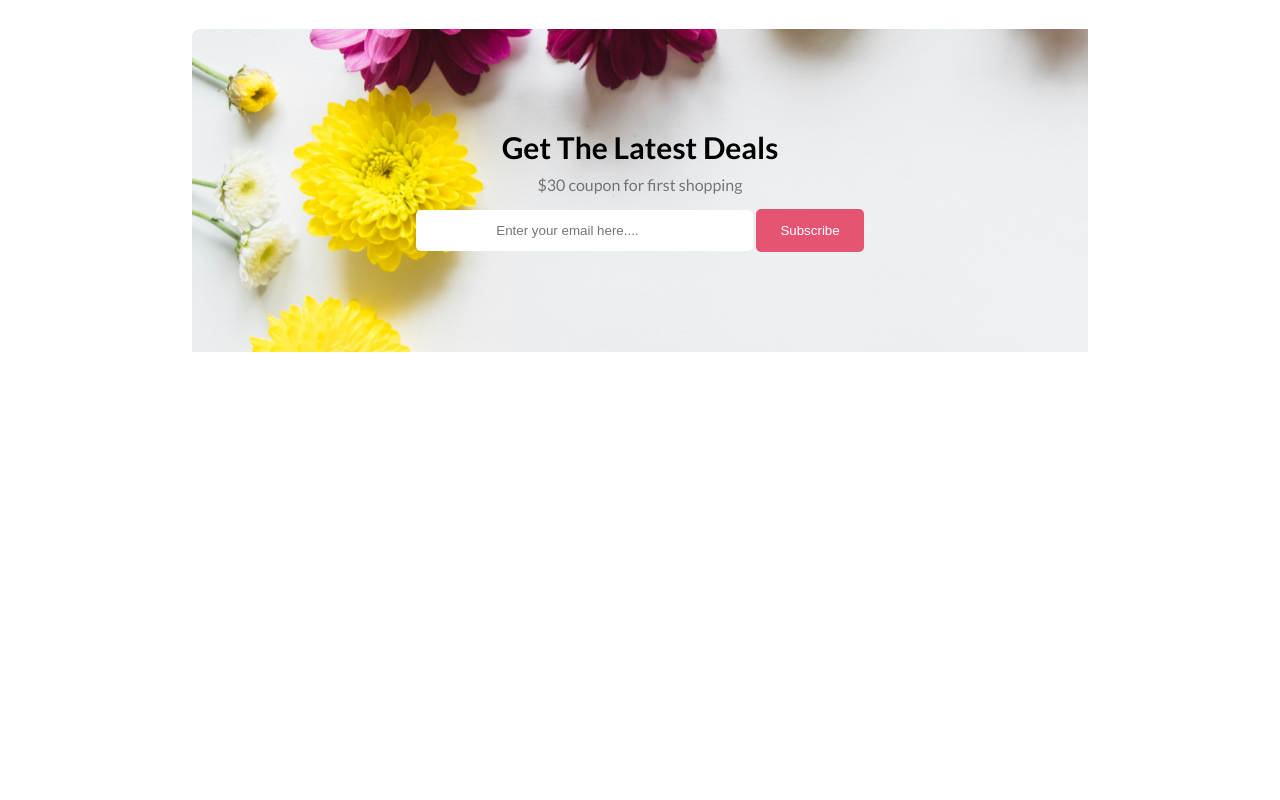
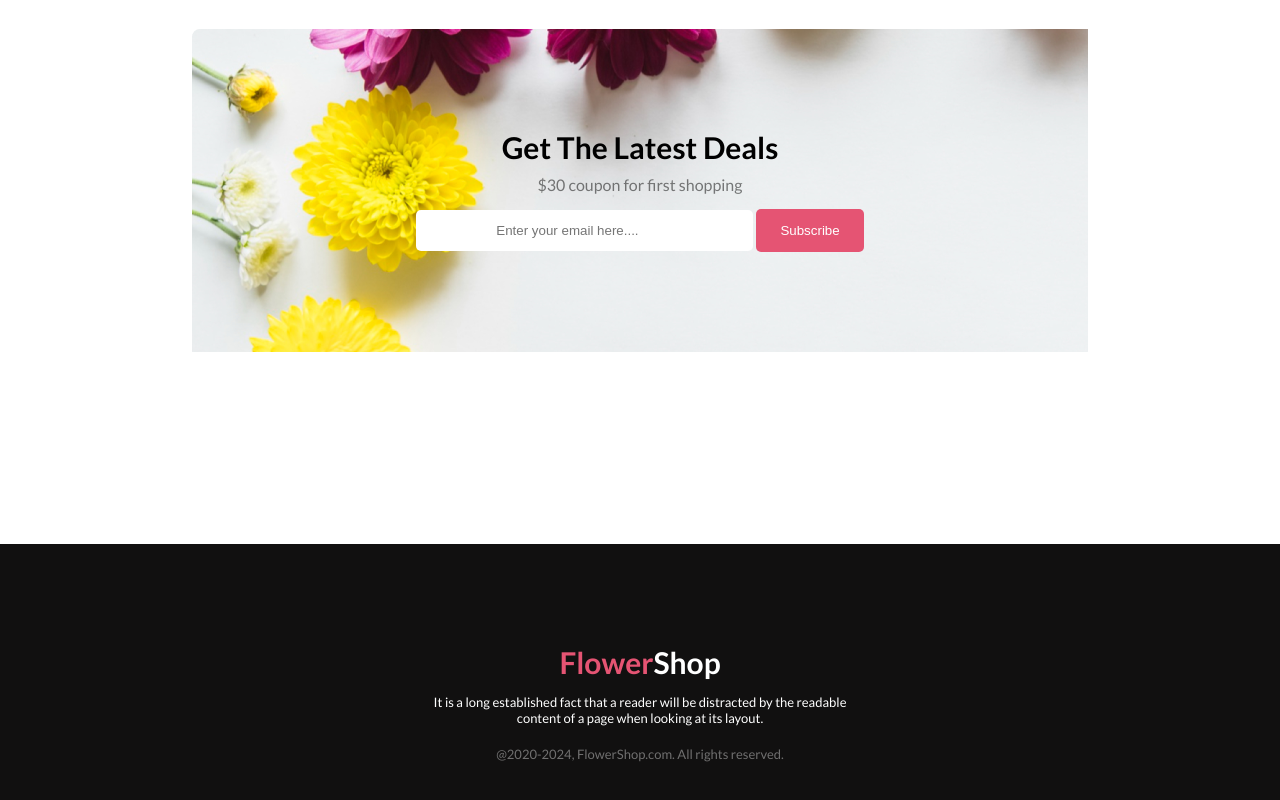
Before and after one commit to tausifislamsheik/FlowerShop, a plain HTML site: page index.html in a window 1280 px wide. Shown: the part 2550-3350 px from the top of the page. Before the commit the page ends 3094 px from the top, so only its background shows below. Drawn offline with Linux system fonts and the light colour scheme.

Commit message:
footer section added

```diff
--- a/index.html
+++ b/index.html
@@ -123,6 +123,10 @@
             </div>
         </section>
     </main>
-    <footer></footer>
+    <footer class="footer">
+        <h3 class="footer-logo"><span class="brand-color">Flower</span>Shop</h3>
+        <p class="footer-description">It is a long established fact that a reader will be distracted by the readable <br> content of a page when looking at its layout.</p>
+        <p class="footer-description-copyright">@2020-2024, FlowerShop.com. All rights reserved. </p>
+    </footer>
 </body>
 </html>
--- a/style.css
+++ b/style.css
@@ -181,3 +181,22 @@ nav h3{
     border-radius: 5px;
     border: none;
 }
+.footer{
+    background-color: rgb(17, 16, 16);
+    text-align: center;
+    padding: 100px;
+}
+.footer-description{
+    color: #FFF;
+    font-size: 13px;
+}
+.footer-description-copyright{
+    color: rgba(255, 255, 255, 0.4);
+    font-size: 13px;
+    margin-top: 20px;
+}
+.footer-logo{
+    color: #FFF;
+    font-size: 30px;
+    margin-bottom: 14px;
+}
```
